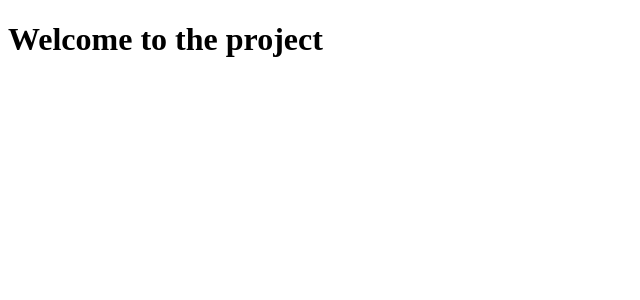
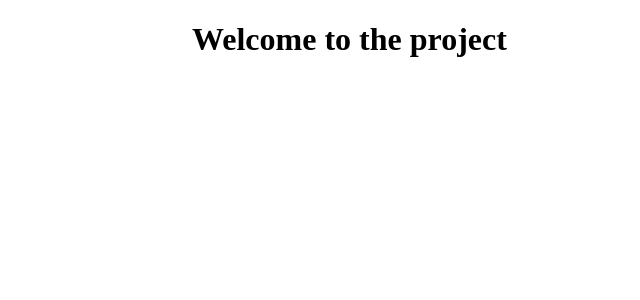
Before and after one commit to Team1-TeliaProject/team1_FrontEnd, a React (Create React App) app in the folder client/: page / in a window 1280 px wide. Shown: the top 300 px of the page, without its empty margins (0-640 px from the left). Built offline with nearby package versions, Linux system fonts and the light colour scheme.

Commit message:
[Feat] input-component

```diff
--- a/client/src/App.js
+++ b/client/src/App.js
@@ -1,8 +1,10 @@
 import React from 'react';
+
+import './App.scss';
 
 function App() {
   return (
-    <div className="App">
+    <div className="app">
       <h1>Welcome to the project</h1>
     </div>
   );
--- /dev/null
+++ b/client/src/App.scss
@@ -0,0 +1,10 @@
+body {
+  margin: 0px;
+  padding: 0px;
+  box-sizing: border-box;
+}
+
+.app {
+  width: 70vw;
+  margin: 20px auto;
+}
```
Also changed, not shown: client/src/Components/Input/Input.scss (added, +11 -0 lines), client/src/Components/Input/index.js (added, +16 -0 lines), client/src/hooks/useForm.js (added, +12 -0 lines), client/.eslintrc.json.
